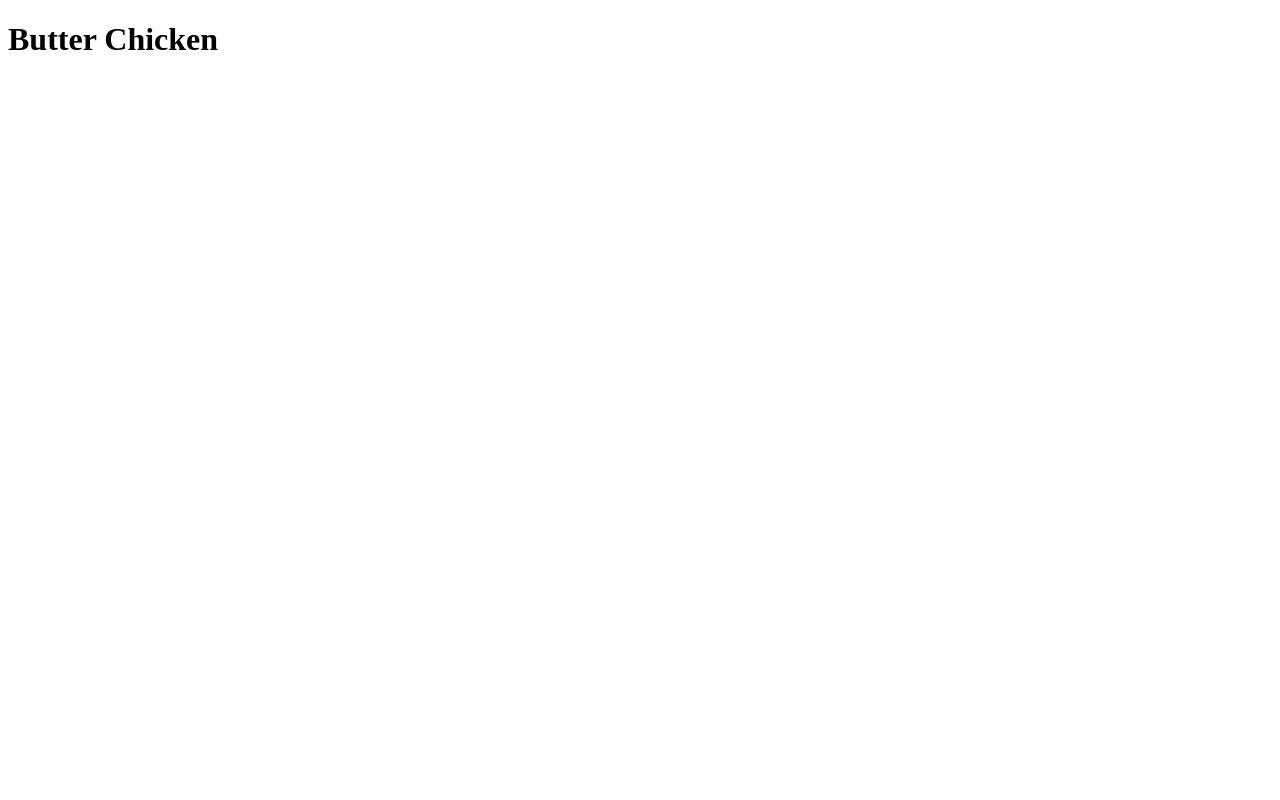
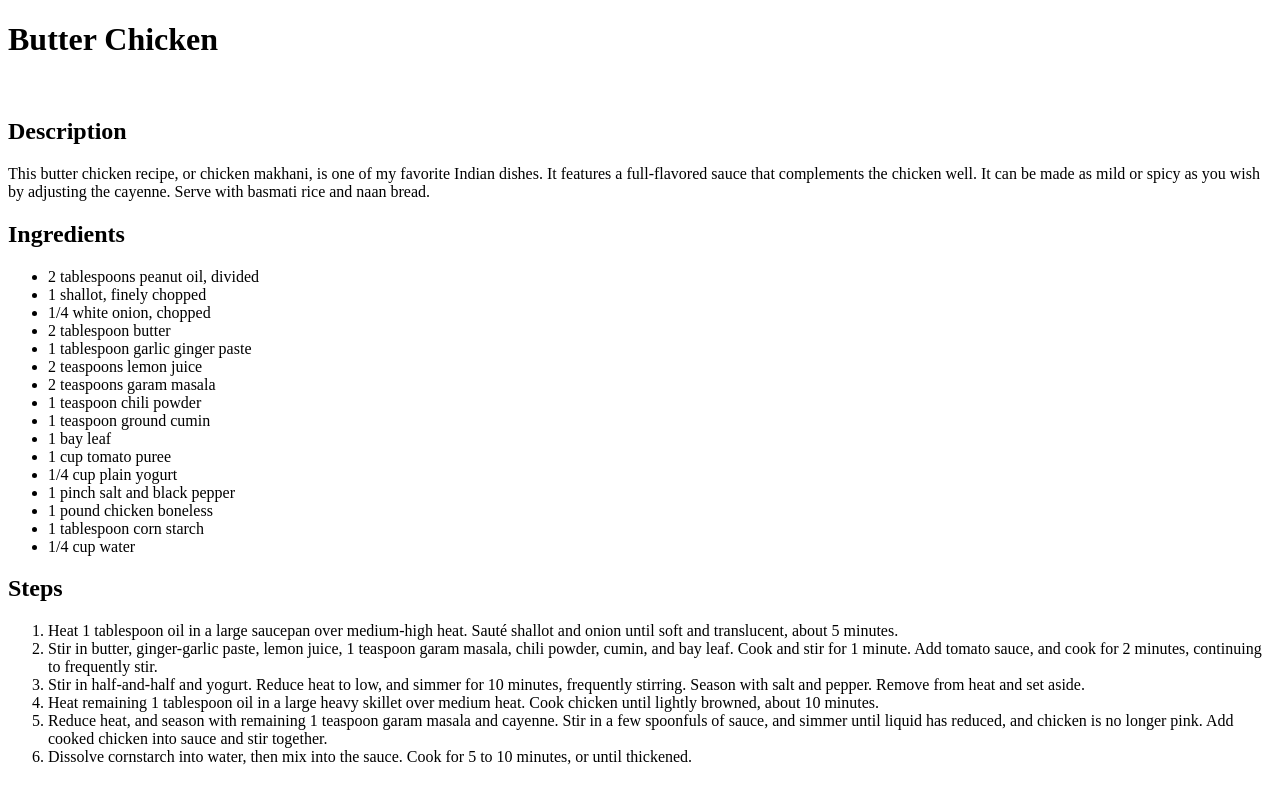
Before and after one commit to gursamSingh/odin-recipes, a plain HTML site: page recipies/butterchicken.html in a window 1280 px wide. Drawn offline with Linux system fonts and the light colour scheme.

Commit message:
Added recipe Butter Chicken

```diff
--- a/recipies/butterchicken.html
+++ b/recipies/butterchicken.html
@@ -8,5 +8,40 @@
 </head>
 <body>
     <h1>Butter Chicken</h1>
+
+    <img src="" alt="">
+
+    <h2>Description</h2>
+
+    <p>This butter chicken recipe, or chicken makhani, is one of my favorite Indian dishes. It features a full-flavored sauce that complements the chicken well. It can be made as mild or spicy as you wish by adjusting the cayenne. Serve with basmati rice and naan bread.</p>
+
+    <h2>Ingredients</h2>
+    <ul>
+        <li>2 tablespoons peanut oil, divided</li>
+        <li>1 shallot, finely chopped</li>
+        <li>1/4 white onion, chopped</li>
+        <li>2 tablespoon butter</li>
+        <li>1 tablespoon garlic ginger paste</li>
+        <li>2 teaspoons lemon juice</li>
+        <li>2 teaspoons garam masala</li>
+        <li>1 teaspoon chili powder</li>
+        <li>1 teaspoon ground cumin</li>
+        <li>1 bay leaf</li>
+        <li>1 cup tomato puree</li>
+        <li>1/4 cup plain yogurt</li>
+        <li>1 pinch salt and black pepper</li>
+        <li>1 pound chicken boneless</li>
+        <li>1 tablespoon corn starch</li>
+        <li>1/4 cup water</li>
+    </ul>
+    <h2>Steps</h2>
+    <ol>
+        <li>Heat 1 tablespoon oil in a large saucepan over medium-high heat. Sauté shallot and onion until soft and translucent, about 5 minutes.</li>
+        <li>Stir in butter, ginger-garlic paste, lemon juice, 1 teaspoon garam masala, chili powder, cumin, and bay leaf. Cook and stir for 1 minute. Add tomato sauce, and cook for 2 minutes, continuing to frequently stir.</li>
+        <li>Stir in half-and-half and yogurt. Reduce heat to low, and simmer for 10 minutes, frequently stirring. Season with salt and pepper. Remove from heat and set aside.</li>
+        <li>Heat remaining 1 tablespoon oil in a large heavy skillet over medium heat. Cook chicken until lightly browned, about 10 minutes.</li>
+        <li>Reduce heat, and season with remaining 1 teaspoon garam masala and cayenne. Stir in a few spoonfuls of sauce, and simmer until liquid has reduced, and chicken is no longer pink. Add cooked chicken into sauce and stir together.</li>
+        <li>Dissolve cornstarch into water, then mix into the sauce. Cook for 5 to 10 minutes, or until thickened.</li>
+    </ol>
 </body>
 </html>
```
Also changed, not shown: index.html (+1 -1 lines).
